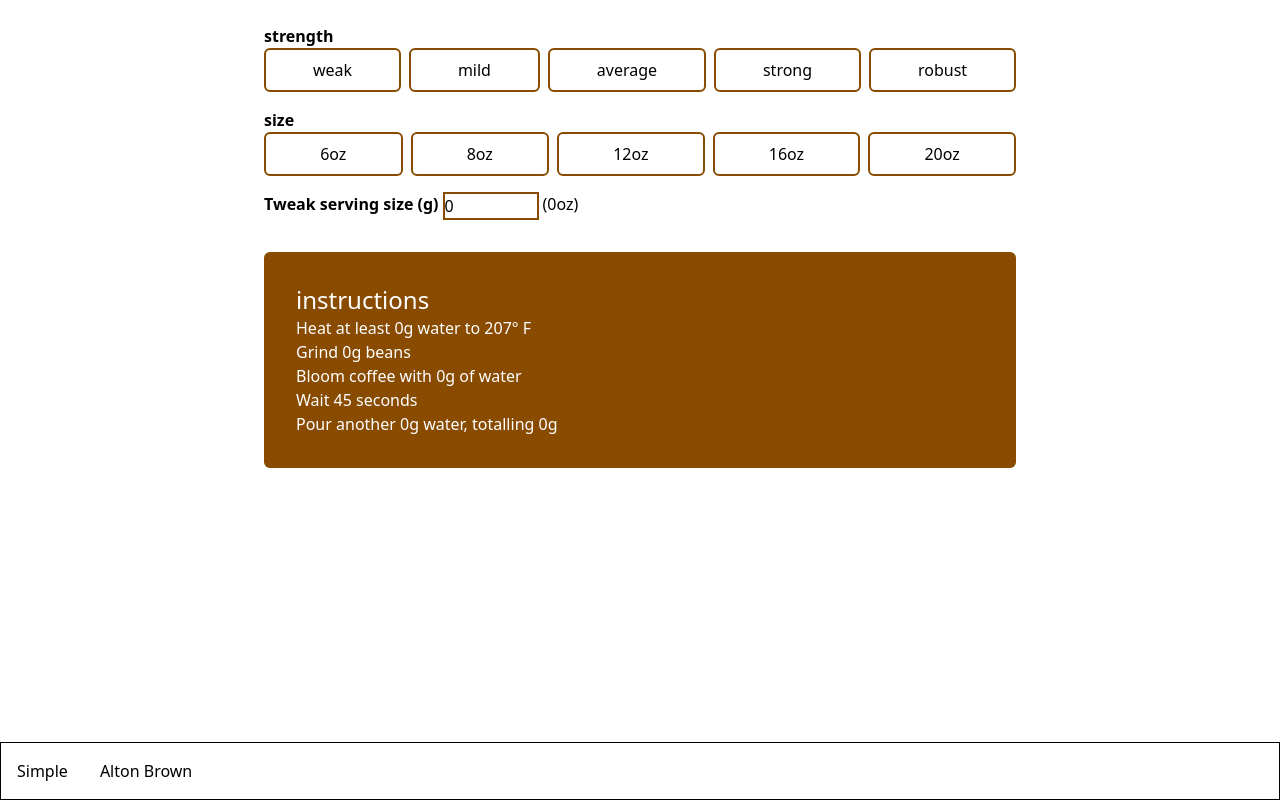
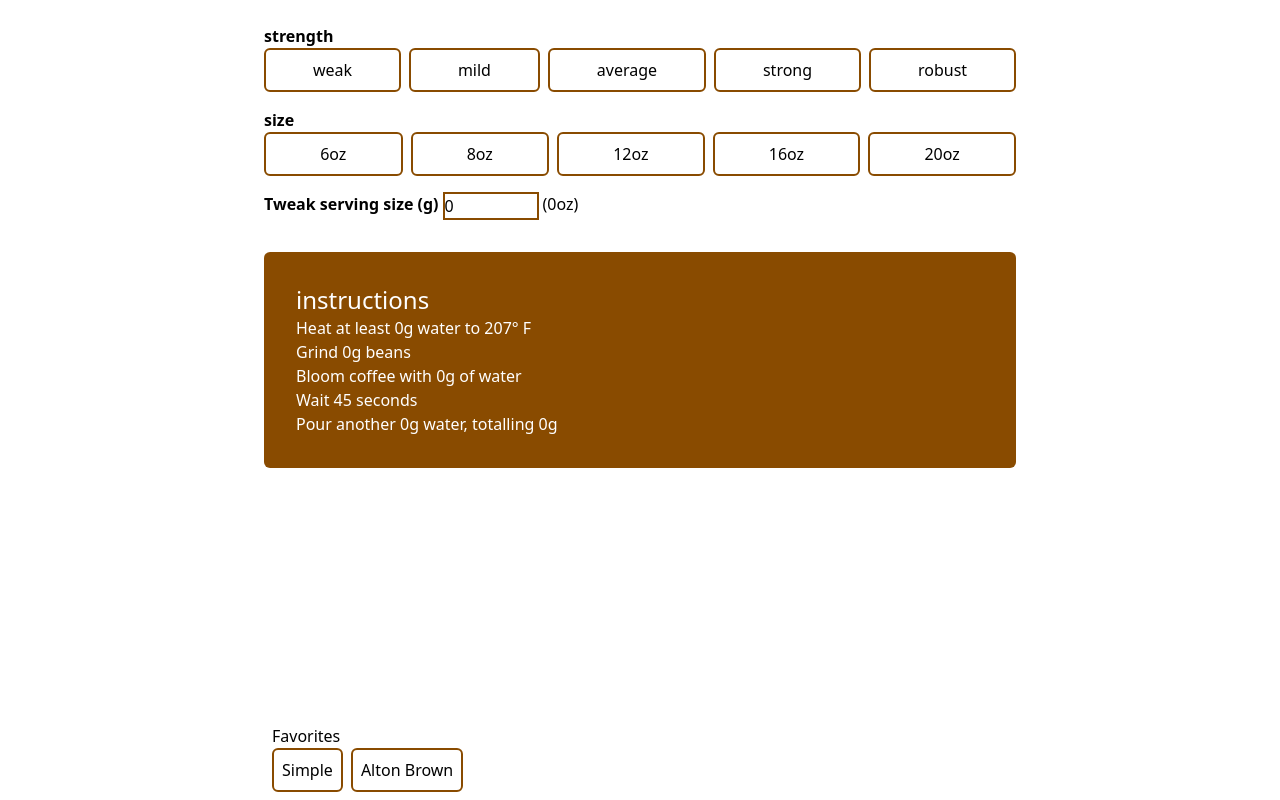
Before and after one commit to Merk42/coffee-config, a React (Vite) app: page / in a window 1280 px wide. Built offline with nearby package versions, Linux system fonts and the light colour scheme.

Commit message:
replaced all css with tailwind

```diff
--- a/src/components/Favorites.module.scss
+++ /dev/null
@@ -1,21 +0,0 @@
-.aside,
-.asideopen,
-aside {
-    /* translate: -110% 0; */
-    border: 1px solid black;
-    position: fixed;
-    top: auto;
-    background-color: #fff;
-    right: 0;
-    left: 0;
-    bottom: 0;
-    transition: translate .5s;
-}
-aside.open,
-.asideopen{
-    translate: 0 0;
-}
-
-button{
-    margin: 1rem;
-}
--- a/src/components/Favorites.tsx
+++ b/src/components/Favorites.tsx
@@ -1,20 +1,28 @@
-import styles from './Favorites.module.scss';
-
-interface Favorites {
-    [key:string]: Favorite;
+interface ButtonProps {
+    children: React.ReactNode;
+    onClick: (event: React.MouseEvent<HTMLButtonElement>) => void;
 }
 
-interface Favorite {
-    volume: number;
-    ratio: number;
-    brew: number;
-}
+function FavoritesButton({ children, onClick,}:ButtonProps) {
+    return (
+      <button
+        type="button"
+        className="cursor-pointer grow text-center border-yellow-800 border-2 p-2 rounded-md peer-checked:bg-yellow-800 peer-checked:text-white"
+        onClick={onClick}
+      >
+        {children}
+      </button>
+    );
+  }
 
 function Favorites(props:any) {
     return (
-        <aside className={styles.aside}>
-            <button onClick={() => {props.use_favorite('simple')}}>Simple</button>
-            <button onClick={() => {props.use_favorite('brown')}}>Alton Brown</button>
+        <aside className="fixed bottom-0 p-2">
+            <h2>Favorites</h2>
+            <div className="flex gap-2">
+                <FavoritesButton onClick={() => {props.use_favorite('simple')}}>Simple</FavoritesButton>
+                <FavoritesButton onClick={() => {props.use_favorite('brown')}}>Alton Brown</FavoritesButton>
+            </div>
         </aside>
     )
 }
--- a/src/components/Instructions.module.scss
+++ /dev/null
@@ -1,4 +0,0 @@
-.instructions ol,
-.instructions li {
-    margin:0;
-}
--- a/src/components/Instructions.tsx
+++ b/src/components/Instructions.tsx
@@ -1,5 +1,4 @@
 import { useMemo } from "react";
-import styles from './Instructions.module.scss';
 
 interface InstructionsProps {
     water: number;
```
